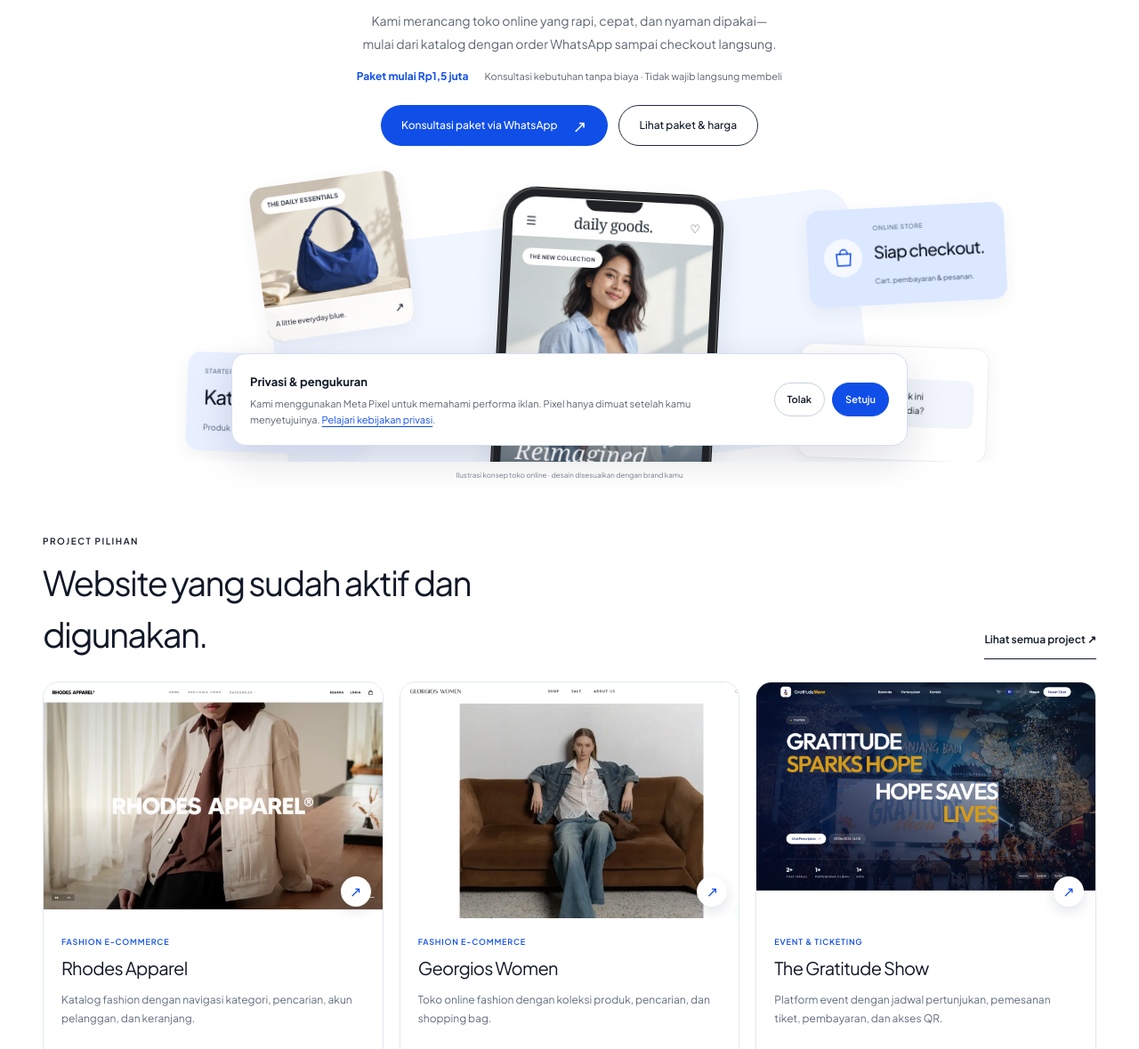
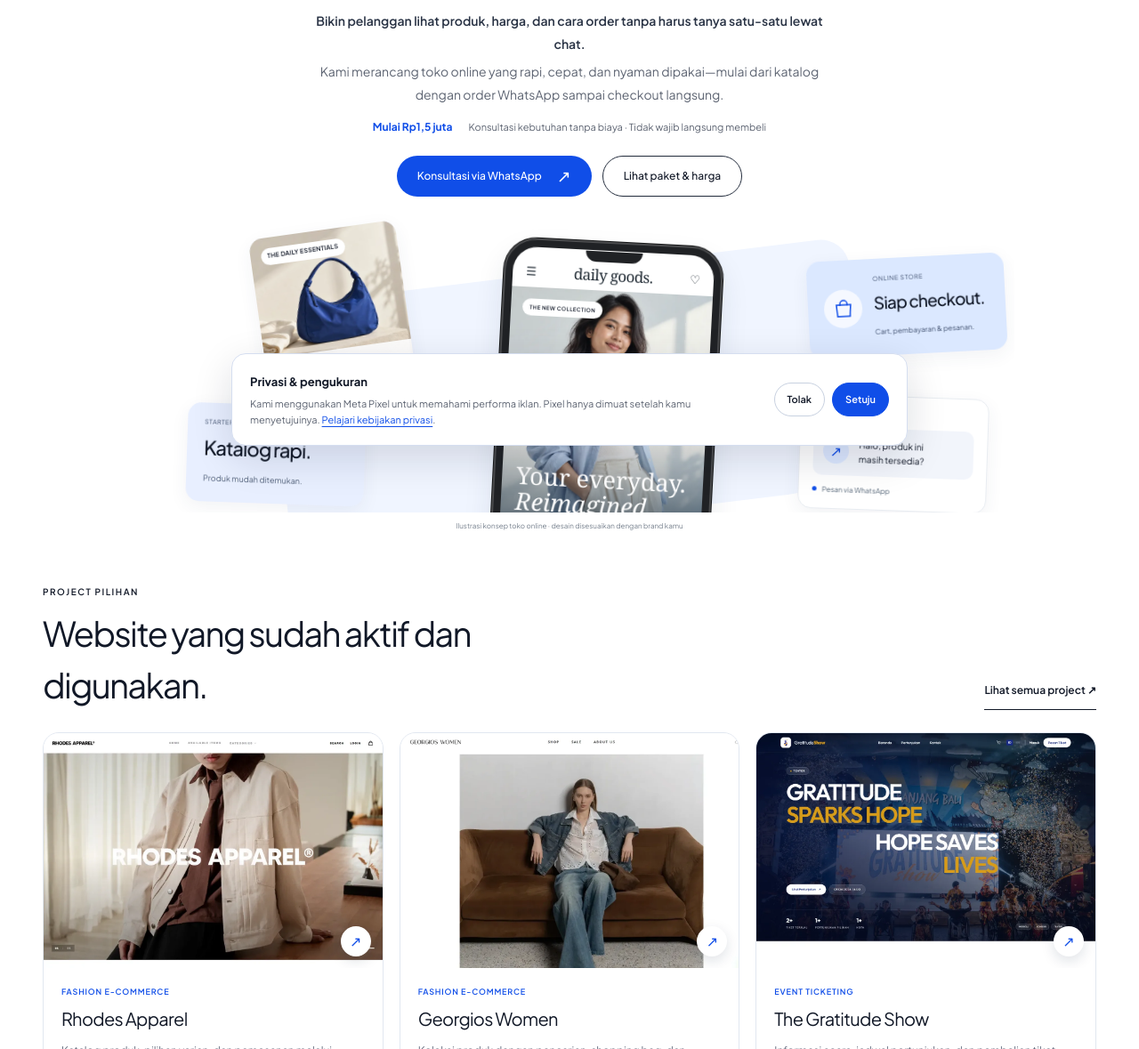
Before and after one commit to anghdi/khuncode-landing, an Astro site: page / in a window 1280 px wide. Shown: the part 281-1460 px from the top of the page at 89% size. Built offline with nearby package versions, Linux system fonts and the light colour scheme; Astro itself is replaced by a stand-in of ours.

Commit message:
up design

```diff
--- a/src/components/Footer.astro
+++ b/src/components/Footer.astro
@@ -7,7 +7,7 @@ const whatsapp = createWhatsAppUrl();
   <div class="wrap">
     <div class="footer-lead">
       <p class="footer-label">KHUNCODE · WEB DEVELOPMENT STUDIO</p>
-      <div><h2>Jualanmu sudah jalan.<br /><span>Websitenya kita siapkan.</span></h2><a class="footer-contact-card" href={whatsapp} target="_blank" rel="noopener noreferrer" data-track-cta="whatsapp" data-location="footer-card"><span class="footer-contact-top">MULAI DARI OBROLAN <span aria-hidden="true">↗</span></span><strong>Ceritakan tokomu.</strong><span>Konsultasi paket via WhatsApp</span></a></div>
+      <div><h2>Jualanmu sudah jalan.<br /><span>Websitenya kita siapkan.</span></h2><a class="footer-contact-card" href={whatsapp} target="_blank" rel="noopener noreferrer" data-track-cta="whatsapp" data-location="footer-card"><span class="footer-contact-top">MULAI DARI OBROLAN <span aria-hidden="true">↗</span></span><strong>Konsultasi via WhatsApp</strong><span>Ceritakan kebutuhan tokomu. Kita bantu cari setup yang paling masuk akal.</span></a></div>
     </div>
     <div class="footer-grid">
       <div class="footer-about">
@@ -29,7 +29,7 @@ const whatsapp = createWhatsAppUrl();
       </div>
       <div>
         <h3>Hubungi</h3>
-        <a href={whatsapp} target="_blank" rel="noopener noreferrer" data-track-cta="whatsapp" data-location="footer-link">WhatsApp ↗</a>
+        <a href={whatsapp} target="_blank" rel="noopener noreferrer" data-track-cta="whatsapp" data-location="footer-link">Konsultasi via WhatsApp ↗</a>
         <a href="mailto:hello@khuncode.com">hello@khuncode.com</a>
         <a href="/kontak">Kontak</a>
       </div>
--- a/src/components/Header.astro
+++ b/src/components/Header.astro
@@ -8,8 +8,8 @@ const waLink = createWhatsAppUrl();
 <header class="site-header floating-header"><div class="wrap header-inner">
   <a class="wordmark" href="/" aria-label="KhunCode — Beranda">khun<span>code</span></a>
   <nav class="desktop-nav" aria-label="Navigasi utama">{links.map(link => <a href={link.href} aria-current={Astro.url.pathname === link.href ? 'page' : undefined}>{link.name}</a>)}</nav>
-  <a class="header-cta" href={waLink} target="_blank" rel="noopener noreferrer" data-track-cta="whatsapp" data-location="header">Konsultasi Paket <span aria-hidden="true">↗</span></a>
-  <details class="mobile-menu" id="mobile-menu"><summary aria-label="Menu navigasi"><span></span><span></span></summary><nav class="mobile-menu-panel" aria-label="Navigasi mobile">{links.map(link => <a href={link.href} aria-current={Astro.url.pathname === link.href ? 'page' : undefined}>{link.name}</a>)}<a class="mobile-contact" href={waLink} target="_blank" rel="noopener noreferrer" data-track-cta="whatsapp" data-location="mobile-menu">Konsultasi Paket ↗</a></nav></details>
+  <a class="header-cta" href={waLink} target="_blank" rel="noopener noreferrer" data-track-cta="whatsapp" data-location="header">Konsultasi via WhatsApp <span aria-hidden="true">↗</span></a>
+  <details class="mobile-menu" id="mobile-menu"><summary aria-label="Menu navigasi"><span></span><span></span></summary><nav class="mobile-menu-panel" aria-label="Navigasi mobile">{links.map(link => <a href={link.href} aria-current={Astro.url.pathname === link.href ? 'page' : undefined}>{link.name}</a>)}<a class="mobile-contact" href={waLink} target="_blank" rel="noopener noreferrer" data-track-cta="whatsapp" data-location="mobile-menu">Konsultasi via WhatsApp ↗</a></nav></details>
 </div></header>
 <script>
   const menu = document.querySelector<HTMLDetailsElement>('#mobile-menu');
--- a/src/components/PackagePricing.astro
+++ b/src/components/PackagePricing.astro
@@ -10,6 +10,6 @@ const { detailed = false } = Astro.props;
   <div class="package-amount"><span>{plan.starting ? 'Mulai dari' : 'Biaya pembuatan'}</span><strong>Rp{plan.price}</strong></div>
   <ul class="package-summary"><li>{plan.capacity}</li><li>{plan.revision}</li><li>{plan.highlight}</li></ul>
   {detailed ? <details class="package-features"><summary>Lihat semua fitur <span aria-hidden="true">+</span></summary><p class="package-scope">{plan.scopeNote}</p><ul>{plan.features.map(feature => <li>{feature}</li>)}</ul></details> : <a class="package-detail-link" href={`/harga#${plan.id}`}>Lihat semua fitur ↗</a>}
-  <a class="button package-button" href={createWhatsAppUrl(createPackageInquiryMessage(plan.name, plan.price, plan.starting))} target="_blank" rel="noopener noreferrer" data-track-cta="whatsapp" data-location={`package-${plan.id}`}>{plan.starting ? 'Konsultasi kebutuhan' : `Konsultasi ${plan.name}`} <span aria-hidden="true">↗</span></a>
+  <a class="button package-button" href={createWhatsAppUrl(createPackageInquiryMessage(plan.name, plan.price, plan.starting))} target="_blank" rel="noopener noreferrer" data-track-cta="whatsapp" data-location={`package-${plan.id}`}>{plan.starting ? 'Konsultasi kebutuhan' : `Tanya paket ${plan.name}`} <span aria-hidden="true">↗</span></a>
 </article>)}</div>
 <aside class="package-costs" aria-label="Biaya untuk semua paket"><p><strong>Deploy + maintenance</strong><span>Rp100.000/bulan untuk semua paket.</span></p><p><strong>Domain</strong><span>Dibayar terpisah sesuai domain yang dipilih client.</span></p></aside>
--- a/src/pages/index.astro
+++ b/src/pages/index.astro
@@ -6,9 +6,9 @@ import { createWhatsAppUrl } from '../data/whatsapp';
 import '../styles/reference-home.css';
 const contact = createWhatsAppUrl();
 const projects = [
-  { name: 'Rhodes Apparel', category: 'Fashion E-Commerce', screenshot: '/project-rhodes.webp', domain: 'rhodesapparel.id', description: 'Katalog fashion dengan navigasi kategori, pencarian, akun pelanggan, dan keranjang.' },
-  { name: 'Georgios Women', category: 'Fashion E-Commerce', screenshot: '/project-georgios.webp', domain: 'georgioswomen.com', description: 'Toko online fashion dengan koleksi produk, pencarian, dan shopping bag.' },
-  { name: 'The Gratitude Show', category: 'Event & Ticketing', screenshot: '/project-gratitude.webp', domain: 'thegratitudeshow.com', description: 'Platform event dengan jadwal pertunjukan, pemesanan tiket, pembayaran, dan akses QR.' },
+  { name: 'Rhodes Apparel', category: 'Fashion e-commerce', screenshot: '/project-rhodes.webp', domain: 'rhodesapparel.id', description: 'Katalog produk, pilihan varian, dan pemesanan melalui WhatsApp.' },
+  { name: 'Georgios Women', category: 'Fashion e-commerce', screenshot: '/project-georgios.webp', domain: 'georgioswomen.com', description: 'Koleksi produk dengan pencarian, shopping bag, dan pemesanan.' },
+  { name: 'The Gratitude Show', category: 'Event ticketing', screenshot: '/project-gratitude.webp', domain: 'thegratitudeshow.com', description: 'Informasi acara, jadwal pertunjukan, dan pembelian tiket.' },
 ];
 const faqs = [
   { question: 'Berapa lama proses pengerjaannya?', answer: 'Waktu pengerjaan mengikuti jumlah halaman, produk, fitur, serta kesiapan materi dari client. Estimasi jadwal disepakati setelah kebutuhan dipetakan.' },
@@ -32,9 +32,9 @@ const structuredData = {
     <div class="reference-hero-copy">
       <p class="eyebrow hero-enter">WEBSITE E-COMMERCE UNTUK BRAND LOKAL</p>
       <h1 class="hero-enter">Produkmu layak tampil menarik.<br /><em>Belanjanya juga harus mudah.</em></h1>
-      <p class="reference-description hero-enter">Kami merancang toko online yang rapi, cepat, dan nyaman dipakai—<br class="desktop-break" />mulai dari katalog dengan order WhatsApp sampai checkout langsung.</p>
-      <p class="hero-offer hero-enter"><strong>Paket mulai Rp1,5 juta</strong><span>Konsultasi kebutuhan tanpa biaya · Tidak wajib langsung membeli</span></p>
-      <div class="reference-actions hero-enter"><a class="button" href={contact} target="_blank" rel="noopener noreferrer" data-track-cta="whatsapp" data-location="homepage-hero">Konsultasi paket via WhatsApp <span aria-hidden="true">↗</span></a><a class="reference-secondary" href="#harga">Lihat paket &amp; harga</a></div>
+      <p class="reference-description hero-enter"><strong>Bikin pelanggan lihat produk, harga, dan cara order tanpa harus tanya satu-satu lewat chat.</strong><span>Kami merancang toko online yang rapi, cepat, dan nyaman dipakai—mulai dari katalog dengan order WhatsApp sampai checkout langsung.</span></p>
+      <p class="hero-offer hero-enter"><strong>Mulai Rp1,5 juta</strong><span>Konsultasi kebutuhan tanpa biaya · Tidak wajib langsung membeli</span></p>
+      <div class="reference-actions hero-enter"><a class="button" href={contact} target="_blank" rel="noopener noreferrer" data-track-cta="whatsapp" data-location="homepage-hero">Konsultasi via WhatsApp <span aria-hidden="true">↗</span></a><a class="reference-secondary" href="#harga">Lihat paket &amp; harga</a></div>
     </div>
     <StorefrontShowcase />
   </section>
@@ -47,7 +47,7 @@ const structuredData = {
   </section>
 
   <section id="harga" class="section wrap compact-offers">
-    <div class="section-heading"><div><p class="eyebrow">PAKET TOKO ONLINE</p><h2>Mulai dari cara kamu berjualan.</h2><p class="section-intro">Butuh katalog sederhana atau checkout lengkap? Pilih fondasinya dulu, lalu desain kami sesuaikan dengan brand kamu.</p></div><a class="text-link" href="/harga">Bandingkan semua fitur ↗</a></div>
+    <div class="section-heading"><div><p class="eyebrow">PAKET TOKO ONLINE</p><h2>Mulai dari cara kamu berjualan.</h2><p class="section-intro">Katalog dengan order WhatsApp, checkout langsung, atau alur khusus. Pilih yang paling sesuai dengan cara bisnismu menerima pesanan.</p></div><a class="text-link" href="/harga">Lihat paket &amp; harga ↗</a></div>
     <PackagePricing />
     <div class="compact-studio"><div id="tentang"><h3>Dibuat untuk brand kamu</h3><p>Kami tidak sekadar memasang template. Struktur, tampilan, dan alur belanja disusun mengikuti produk serta cara bisnismu menerima pesanan.</p></div><div id="proses"><h3>Dari obrolan sampai online</h3><p>Kita bahas kebutuhan, susun desain, bangun dan uji websitenya, lalu bantu sampai siap digunakan.</p><a class="text-link" href="/layanan">Lihat cara kami bekerja ↗</a></div></div>
   </section>
--- a/src/styles/reference-home.css
+++ b/src/styles/reference-home.css
@@ -11,6 +11,7 @@
 .reference-hero-copy h1 { margin: 0; font-family: Georgia, 'Times New Roman', serif; font-weight: 400; font-size: clamp(42px,4.7vw,68px); line-height: 1.08; letter-spacing: -.045em; color: #141b29; }
 .reference-hero-copy h1 em { font-family: inherit; font-weight: 400; font-style: normal; letter-spacing: inherit; color: #141b29; }
 .reference-description { font-size: 14px; line-height: 1.85; color: #5d6472; max-width: 570px; margin: 22px auto 0; }
+.reference-description strong,.reference-description span { display: block; }.reference-description strong { color: #283244; font-weight: 600; }.reference-description span { margin-top: 5px; }
 .hero-offer { display: flex; justify-content: center; align-items: center; gap: 10px 18px; flex-wrap: wrap; margin: 14px auto 0; color: #5d6472; font-size: 11px; }
 .hero-offer strong { color: #104ee8; font-size: 12px; }
 .reference-actions { display: flex; justify-content: center; gap: 12px; flex-wrap: wrap; margin-top: 23px; }
```
